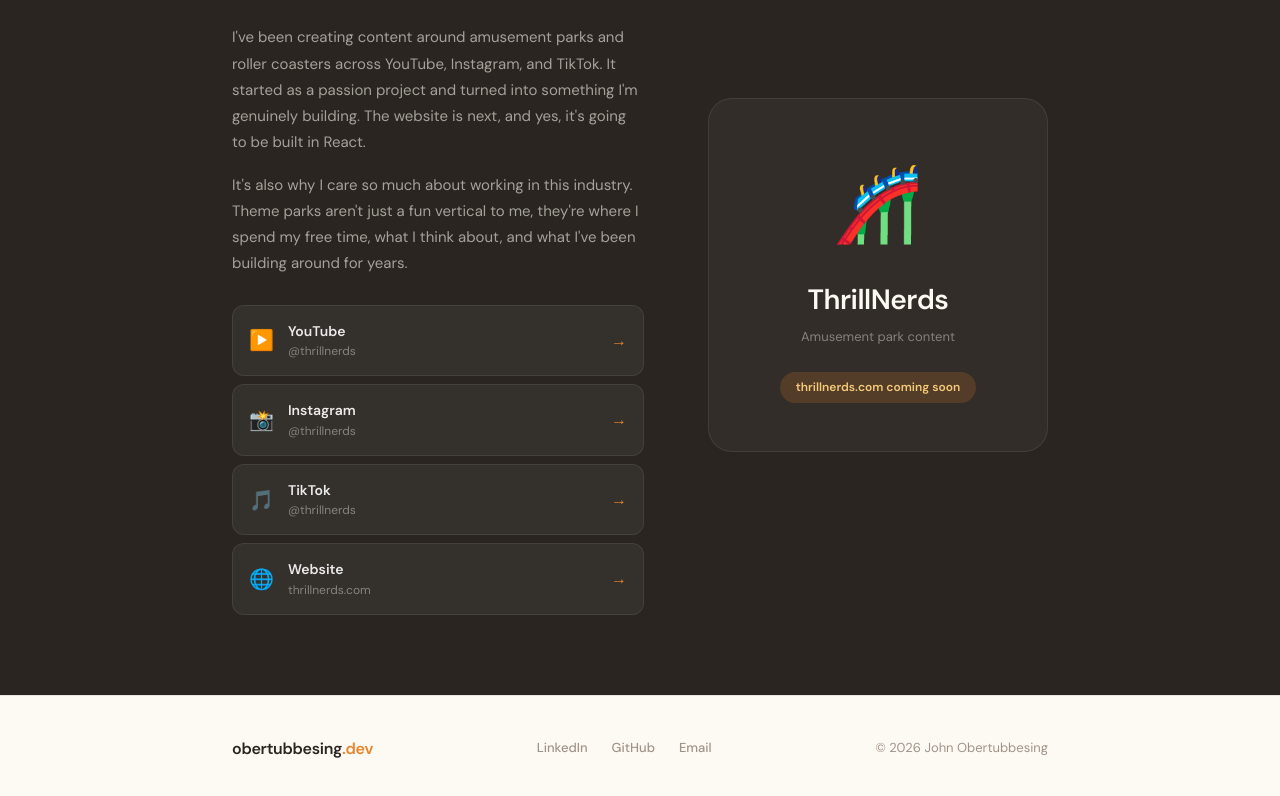
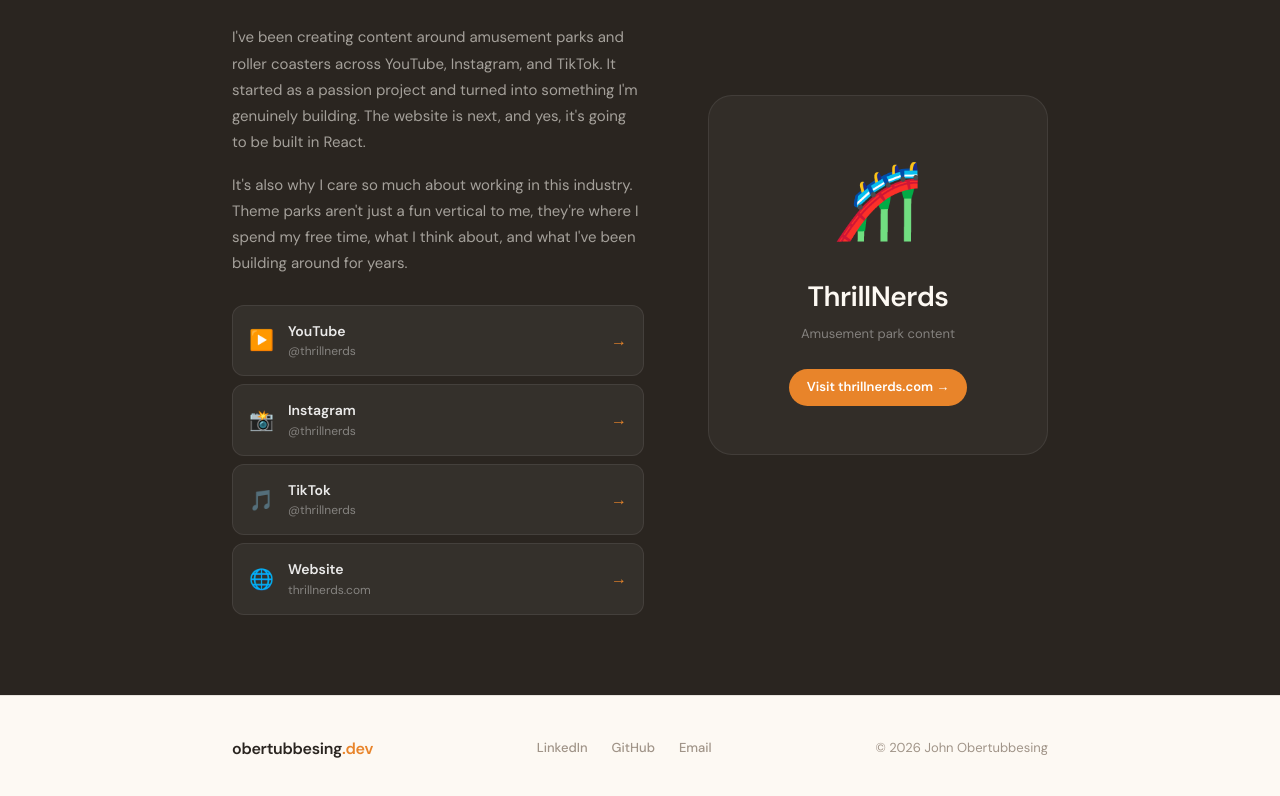
Before and after one commit to oberthewhat/portfolio-site, a React (Create React App) app: page / in a window 1280 px wide. Shown: the part 9378-10174 px from the top of the page. Built offline with nearby package versions, Linux system fonts and the light colour scheme.

Commit message:
update thrillnerd section

```diff
--- a/src/sections/ThrillNerds.css
+++ b/src/sections/ThrillNerds.css
@@ -112,14 +112,20 @@
   margin-bottom: 1.5rem;
 }
 
-.tn-coming-soon {
+.tn-live-link {
   display: inline-block;
-  font-size: 12px;
+  font-size: 13px;
   font-weight: 600;
-  padding: 6px 16px;
+  padding: 8px 18px;
   border-radius: 100px;
-  background: rgba(232, 132, 42, 0.18);
-  color: var(--amber-light);
+  background: var(--amber);
+  color: white;
+  text-decoration: none;
+  transition: background 0.2s;
+}
+
+.tn-live-link:hover {
+  background: var(--rust);
 }
 
 @media (max-width: 680px) {
--- a/src/sections/ThrillNerds.js
+++ b/src/sections/ThrillNerds.js
@@ -4,7 +4,7 @@ const platforms = [
   { icon: '▶️', name: 'YouTube', handle: '@thrillnerds', url: 'https://www.youtube.com/@thrillnerds', desc: 'Videos, reviews, and park visits' },
   { icon: '📸', name: 'Instagram', handle: '@thrillnerds', url: 'https://www.instagram.com/thrillnerds/', desc: 'Photos and reels from the parks' },
   { icon: '🎵', name: 'TikTok', handle: '@thrillnerds', url: 'https://www.tiktok.com/@thrillnerds', desc: 'Short-form coaster content' },
-  { icon: '🌐', name: 'Website', handle: 'thrillnerds.com', url: 'https://thrillnerds.com', desc: 'Coming soon, built in React' },
+  { icon: '🌐', name: 'Website', handle: 'thrillnerds.com', url: 'https://thrillnerds.com', desc: 'The ThrillNerds home base' },
 ];
 
 export default function ThrillNerds() {
@@ -45,7 +45,9 @@ export default function ThrillNerds() {
               <div className="tn-logo-big">🎢</div>
               <div className="tn-logo-label serif">ThrillNerds</div>
               <div className="tn-logo-sub">Amusement park content</div>
-              <div className="tn-coming-soon">thrillnerds.com coming soon</div>
+              <a href="https://thrillnerds.com" target="_blank" rel="noopener noreferrer" className="tn-live-link">
+                Visit thrillnerds.com →
+              </a>
             </div>
           </div>
         </div>
```
